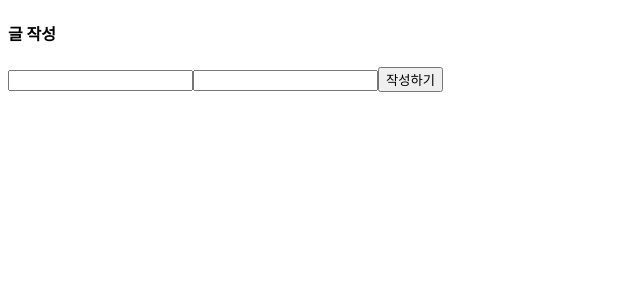
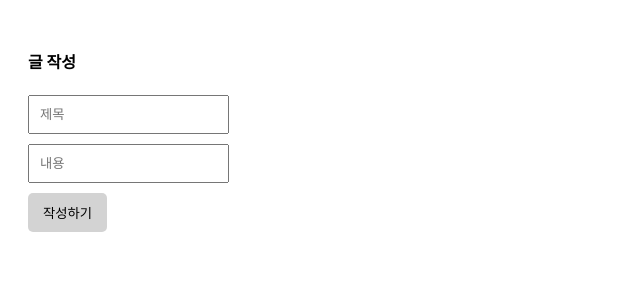
Before and after one commit to JKyEun/nextjs-board, a Next.js app: page /write in a window 1280 px wide. Shown: the top 300 px of the page, without its empty margins (0-640 px from the left). Built offline with nearby package versions, Linux system fonts and the light colour scheme.

Commit message:
글 삭제 기능 프론트, 백 구현 - req.query 사용하기

```diff
--- a/app/globals.css
+++ b/app/globals.css
@@ -22,3 +22,19 @@
 a {
   text-decoration: none;
 }
+
+.p-20 {
+  padding: 20px;
+}
+input {
+  box-sizing: border-box;
+  padding: 10px;
+  display: block;
+  margin-bottom: 10px;
+}
+button {
+  padding: 10px 15px;
+  background: lightgray;
+  border: none;
+  border-radius: 5px;
+}
--- a/app/write/page.js
+++ b/app/write/page.js
@@ -18,6 +18,10 @@ export default function Write() {
   const writePost = async (e) => {
     e.preventDefault();
 
+    if (title === '' || content === '') {
+      return alert('제목 또는 내용이 입력되지 않았습니다.');
+    }
+
     const post = {
       title: title,
       content: content,
@@ -26,20 +30,19 @@ export default function Write() {
     try {
       const res = await axios.post('http://localhost:3000/api/write', post);
       console.log(res.data);
+      setTitle('');
+      setContent('');
     } catch (err) {
       console.error(err);
     }
-
-    setTitle('');
-    setContent('');
   };
 
   return (
-    <div>
+    <div className='p-20'>
       <h4>글 작성</h4>
       <form onSubmit={writePost}>
-        <input onChange={onTitleChange} value={title} type='text' />
-        <input onChange={onContentChange} value={content} type='text' />
+        <input onChange={onTitleChange} placeholder='제목' value={title} type='text' />
+        <input onChange={onContentChange} placeholder='내용' value={content} type='text' />
         <button type='submit'>작성하기</button>
       </form>
     </div>
--- /dev/null
+++ b/pages/api/remove/[id].js
@@ -0,0 +1,16 @@
+import { connectDB } from '@/util/database';
+import { ObjectId } from 'mongodb';
+
+export default async function write(req, res) {
+  if (req.method === 'DELETE') {
+    if (req.query === '') return res.status(500).send('body가 안왔슈');
+    try {
+      const client = await connectDB;
+      const db = client.db('forum').collection('post');
+      const result = await db.deleteOne({ _id: new ObjectId(req.query.id) });
+      return res.status(200).send('게시글 삭제 성공');
+    } catch (err) {
+      console.error(err);
+    }
+  }
+}
--- a/pages/api/write.js
+++ b/pages/api/write.js
@@ -2,9 +2,14 @@ import { connectDB } from '@/util/database';
 
 export default async function write(req, res) {
   if (req.method === 'POST') {
-    const client = await connectDB;
-    const db = client.db('forum').collection('post');
-    await db.insertOne(req.body);
-    res.status(201).send('게시글 등록 성공');
+    if (req.body === '') return res.status(500).send('body가 안왔슈');
+    try {
+      const client = await connectDB;
+      const db = client.db('forum').collection('post');
+      await db.insertOne(req.body);
+      return res.status(201).send('게시글 등록 성공');
+    } catch (err) {
+      console.error(err);
+    }
   }
 }
```
Also changed, not shown: app/list/Listitem.js (added, +27 -0 lines), app/list/page.js (+2 -11 lines).
